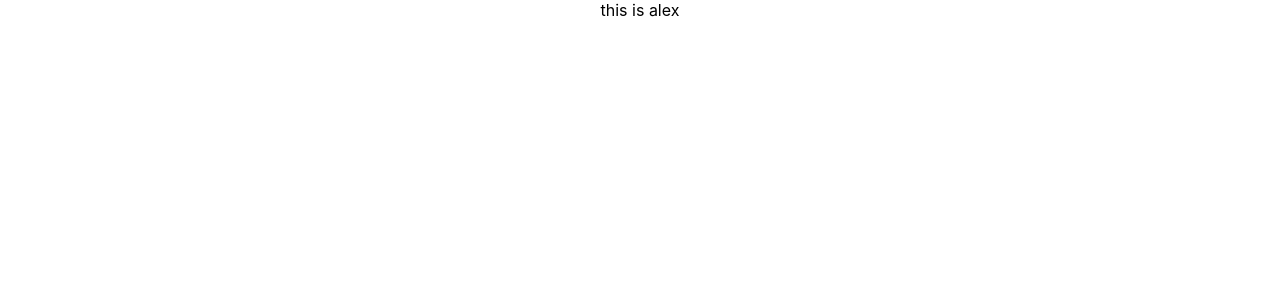
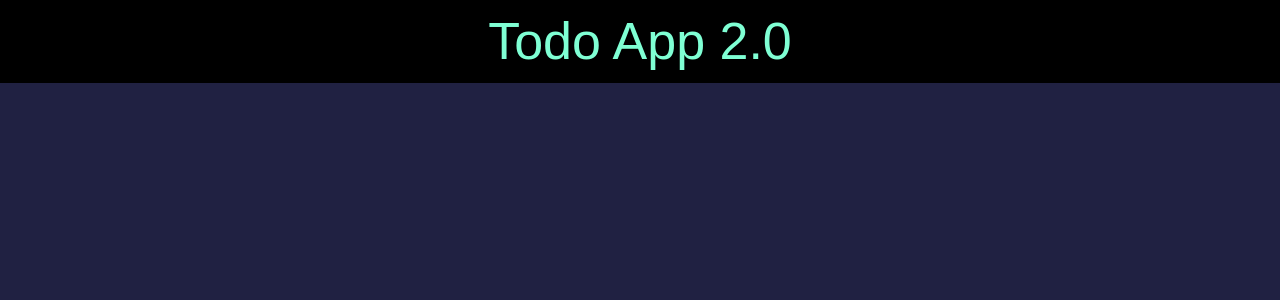
Before and after one commit to alxanderapollo/todo-app-2.0, a React (Create React App) app: page / in a window 1280 px wide. Shown: the top 300 px of the page. Built offline with nearby package versions, Linux system fonts and the light colour scheme.

Commit message:
Card component is next

```diff
--- a/package.json
+++ b/package.json
@@ -6,6 +6,7 @@
     "@testing-library/jest-dom": "^5.16.2",
     "@testing-library/react": "^12.1.2",
     "@testing-library/user-event": "^13.5.0",
+    "bootstrap": "^5.0.2",
     "react": "^17.0.2",
     "react-dom": "^17.0.2",
     "react-scripts": "5.0.0",
--- a/src/App.js
+++ b/src/App.js
@@ -1,7 +1,13 @@
 import "./App.css";
-
+import "bootstrap/dist/css/bootstrap.min.css";
+import Header from "./components/Header";
 function App() {
-  return <div className="App">this is alex</div>;
+  return (
+    <>
+      <Header />
+      <div className="container"></div>
+    </>
+  );
 }
 
 export default App;
--- /dev/null
+++ b/src/components/Header.jsx
@@ -0,0 +1,11 @@
+import React from "react";
+import "./styles.css";
+function header() {
+  return (
+    <div className="banner">
+      <div className="bannerText">Todo App 2.0</div>
+    </div>
+  );
+}
+
+export default header;
--- /dev/null
+++ b/src/components/styles.css
@@ -0,0 +1,15 @@
+.banner {
+  background-color: black;
+  width: 100%;
+  text-align: center;
+  color: aquamarine;
+}
+.bannerText {
+  font-size: 52px;
+}
+body {
+  font-family: "Poppins", sans-serif;
+  background-color: #202142;
+  color: #fff;
+  line-height: 1.6;
+}
```
Also changed, not shown: src/components/Card.jsx (added), 1 other file (tests, documents, lock files or other folders).
